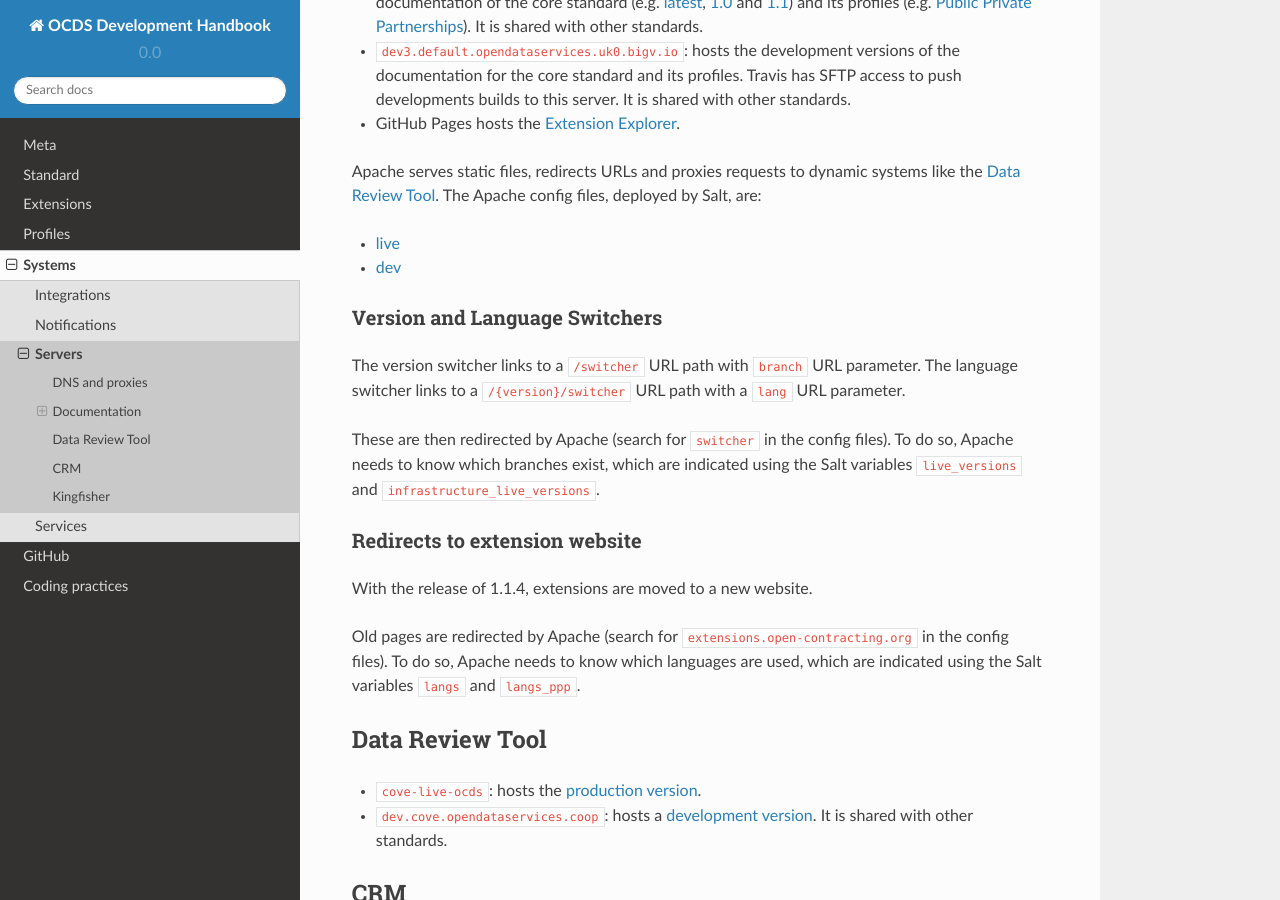
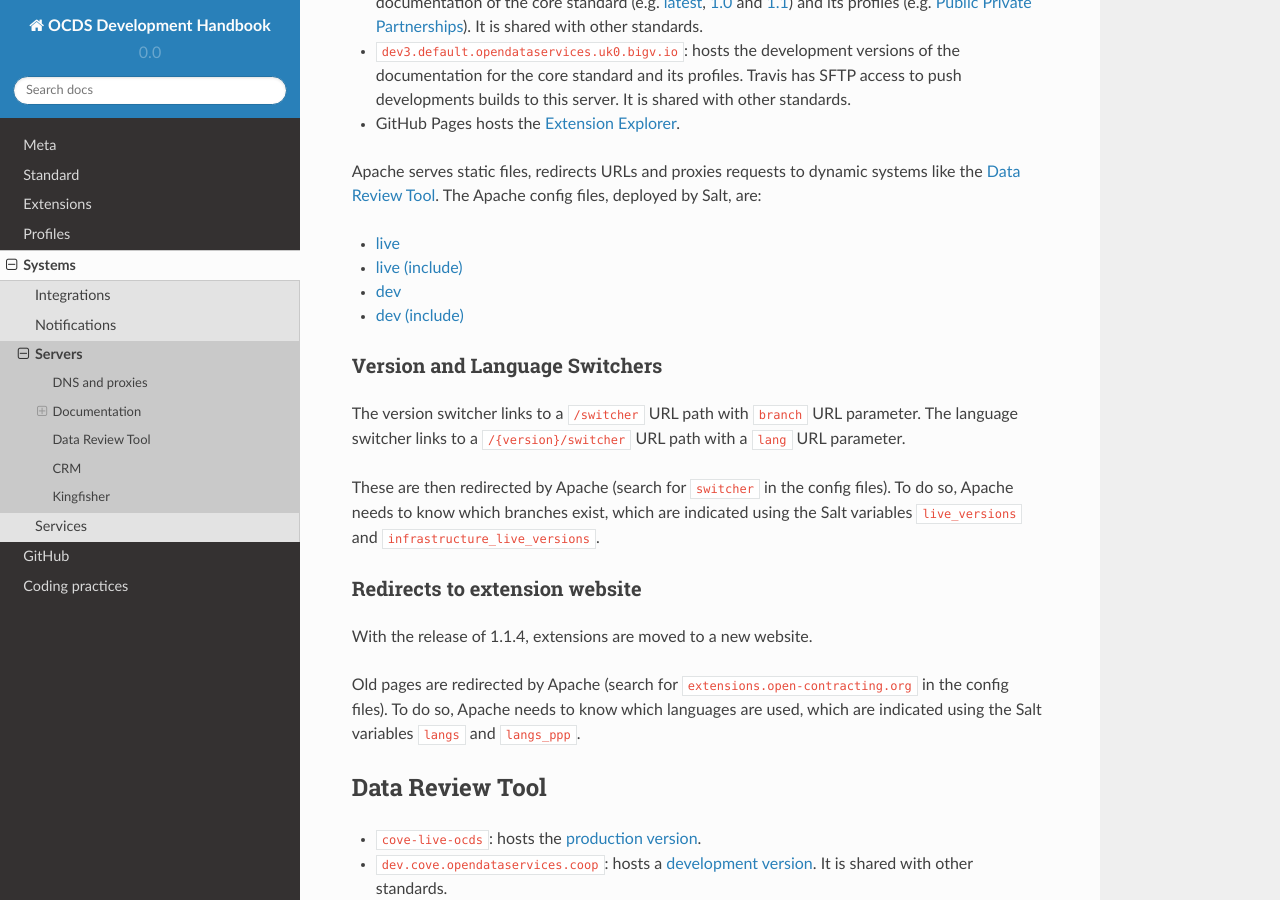
Before and after one commit to open-contracting/standard-development-handbook, a Sphinx documentation site: the page built from docs/systems/servers.md, in a window 1280 px wide and 900 px high, scrolled down 524 px. Built offline with Sphinx 7.4.7 and the Read the Docs theme 2.0.0, drawn with Linux system fonts in a browser that asks for light colours.

Commit message:
Server page - add links to more apache config files
The include files are empty at the moment, but that will change as we work to enable SSL.

```diff
--- a/docs/systems/servers.md
+++ b/docs/systems/servers.md
@@ -17,7 +17,9 @@
 Apache serves static files, redirects URLs and proxies requests to dynamic systems like the [Data Review Tool](http://standard.open-contracting.org/review/). The Apache config files, deployed by Salt, are:
 
 * [live](https://github.com/OpenDataServices/opendataservices-deploy/blob/master/salt/apache/ocds-docs-live.conf)
+* [live (include)](https://github.com/OpenDataServices/opendataservices-deploy/blob/master/salt/apache/ocds-docs-live.conf.include)
 * [dev](https://github.com/OpenDataServices/opendataservices-deploy/blob/master/salt/apache/ocds-docs-dev.conf)
+* [dev (include)](https://github.com/OpenDataServices/opendataservices-deploy/blob/master/salt/apache/ocds-docs-dev.conf.include)
 
 ### Version and Language Switchers
 
```
